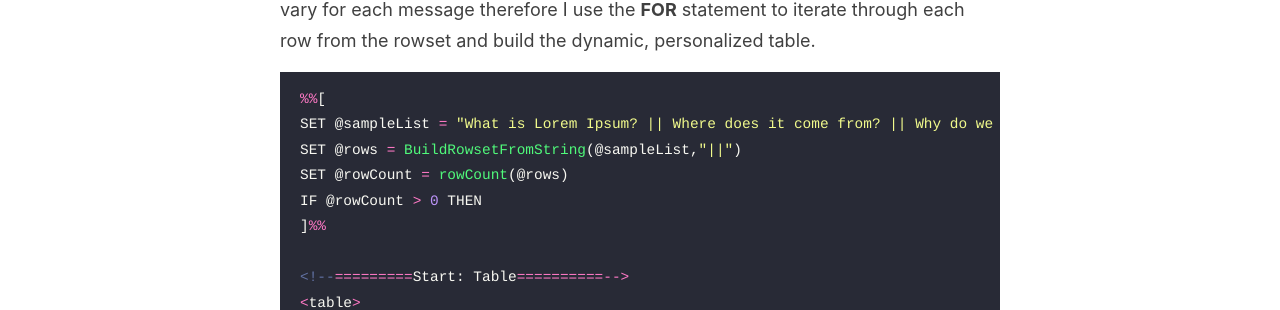
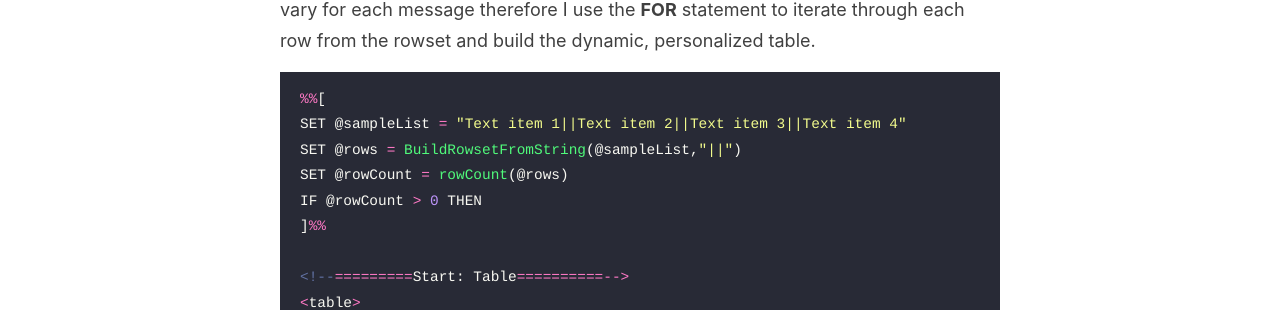
Before and after one commit to karolcholewa/blog, a Jekyll site: the page built from _posts/2021-04-10-alternate-color-rows-part-2.md, in a window 1280 px wide. Shown: the part 610-920 px from the top of the page. Built offline with Jekyll 4.4.1, drawn with Linux system fonts in a browser that asks for light colours.

Commit message:
updated the sampleList

````diff
--- a/_posts/2021-04-10-alternate-color-rows-part-2.md
+++ b/_posts/2021-04-10-alternate-color-rows-part-2.md
@@ -11,7 +11,7 @@ Let a sample table display text delivered as delimited string from a 3rd party s
 
 ```javascript
 %%[
-SET @sampleList = "What is Lorem Ipsum? || Where does it come from? || Why do we use it? || Where can I get some?"
+SET @sampleList = "Text item 1||Text item 2||Text item 3||Text item 4"
 SET @rows = BuildRowsetFromString(@sampleList,"||")
 SET @rowCount = rowCount(@rows)
 IF @rowCount > 0 THEN
````
